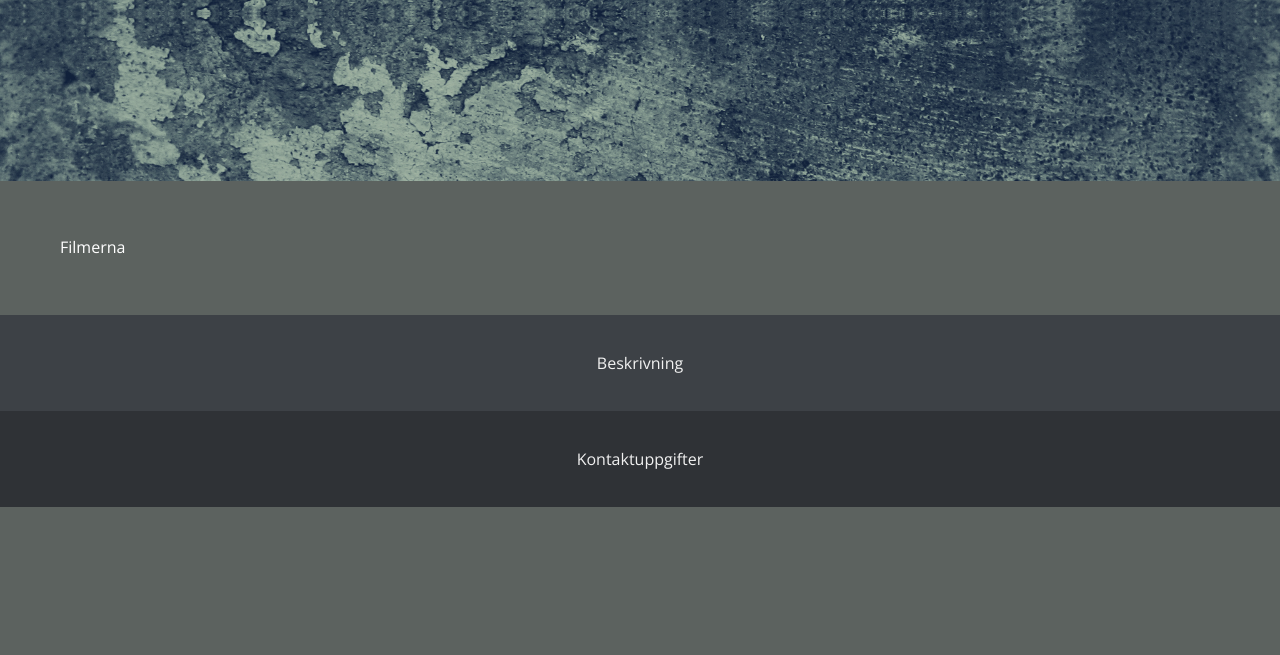
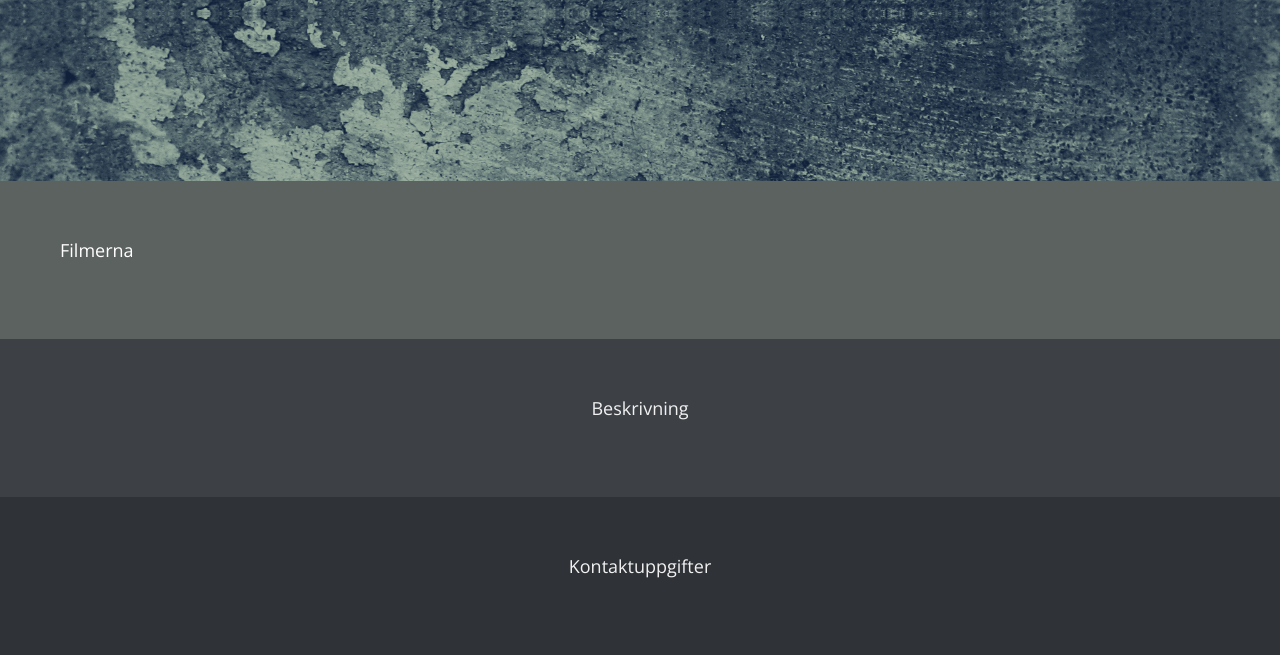
Before and after one commit to hanabi1/coop-tekhog, a PHP site: page / in a window 1280 px wide. Shown: the part 619-1274 px from the top of the page. Before the commit the page ends 1126 px from the top, so only its background shows below. Run offline with PHP 8.4, Linux system fonts and the light colour scheme; a stand-in replaces the project's code that opens the database connection; style sheets or scripts are compiled from the project's sources; some libraries are stand-ins or nearby versions.

Commit message:
Css-fix
More stuff

```diff
--- a/public/css/style.css
+++ b/public/css/style.css
@@ -28,6 +28,13 @@ a:hover {
 
 p {
   font-weight: 300;
+}
+
+h3 {
+  padding-bottom: 20px;
+  font-family: inherit;
+  font-weight: 300;
+  font-size: 18px;
 }
 
 /* NAVIGATION
@@ -71,7 +78,6 @@ nav a {
 
 .banner {
     position: relative;
-    margin-bottom: -2px;
     background-image: url(../img/imagetest.jpg);
     background-size: 100%;
     height: 100vh;
@@ -148,9 +154,10 @@ nav a {
 }
 
 .info-box {
+  margin: 0 auto;
   clear: both;
   width: 100%;
-  padding: 40px 0 40px 0;
+  padding: 60px;
   color: #f1f1f1;
   background-color: #3d4146;
   margin: 0 auto;
@@ -158,9 +165,10 @@ nav a {
 }
 
 .contact-box {
+  margin: 0 auto;
   clear: both;
   width: 100%;
-  padding: 40px 0 40px 0;
+  padding: 60px;
   background-color: #2f3236;
   text-align: center;
   color: #f1f1f1;
```
